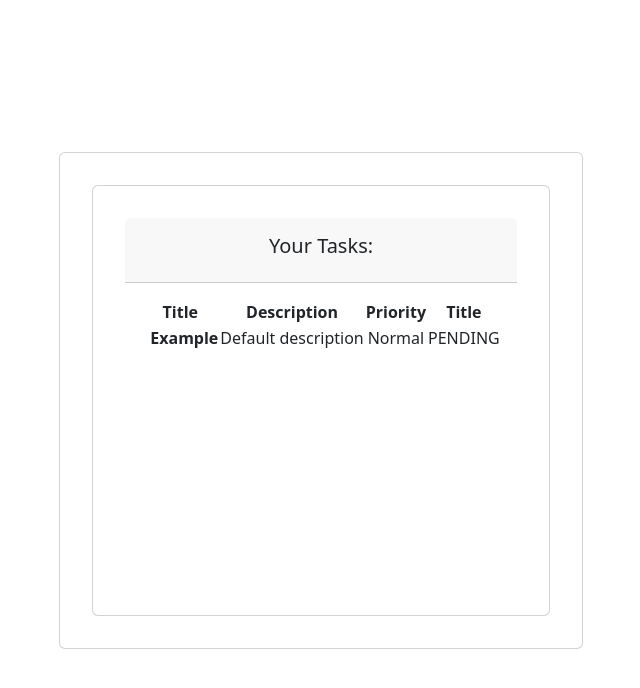
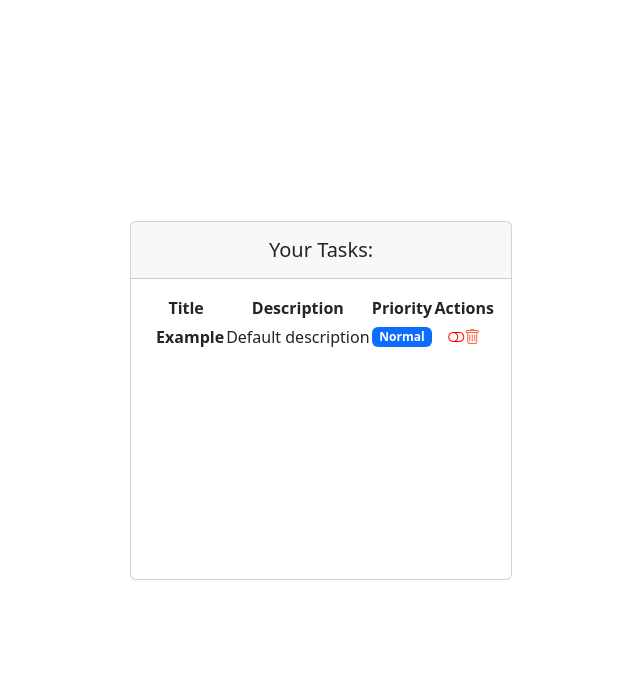
Before and after one commit to lucianogarriga/react-hooks-ob, a React (Vite) app: page / in a window 1280 px wide. Shown: the top 688 px of the page, without its empty margins (319-959 px from the left). Built offline with nearby package versions, Linux system fonts and the light colour scheme.

Commit message:
Add icons and badges to the table

```diff
--- a/package.json
+++ b/package.json
@@ -11,6 +11,7 @@
   },
   "dependencies": {
     "bootstrap": "^5.3.0",
+    "bootstrap-icons": "^1.10.5",
     "node-sass": "^9.0.0",
     "react": "^18.2.0",
     "react-dom": "^18.2.0",
--- a/src/App.jsx
+++ b/src/App.jsx
@@ -12,7 +12,6 @@ function App() {
 
   return (
     <>
-      <div className="card">
       <TaskListComponent></TaskListComponent>
       {/* <Ejemplo1 /> */}
       {/* <Ejemplo2 /> */}
@@ -25,7 +24,6 @@ function App() {
         <p>Este es el children del componente padre</p>
       </Ejemplo4> */}
       {/* <GreetingStyled name="Luciano"></GreetingStyled>  */}
-      </div>
     </>
   );
 }
--- a/src/components/container/task_list.jsx
+++ b/src/components/container/task_list.jsx
@@ -35,11 +35,10 @@ function TaskListComponent() {
   };
 
   return (
-    <div>
     <div className="col-12">
-        <div className="card">
+      <div className="card p-0">
         {/* Card Header - Title */}
-          <div className="card-header p-3">
+        <div className="card-header pt-3">
           <h5>Your Tasks:</h5>
         </div>
         {/* Body - Content */}
@@ -54,7 +53,7 @@ function TaskListComponent() {
                 <th scope="col">Title</th>
                 <th scope="col">Description</th>
                 <th scope="col">Priority</th>
-                  <th scope="col">Title</th>
+                <th scope="col">Actions</th>
               </tr>
             </thead>
             <tbody>
@@ -68,7 +67,6 @@ function TaskListComponent() {
         </div>
       </div>
     </div>
-    </div>
   );
 }
 
--- a/src/components/pure/task.jsx
+++ b/src/components/pure/task.jsx
@@ -4,6 +4,7 @@ import { Task } from "../../models/task.class";
 
 // Import styles
 import "../../styles/task.scss";
+import { LEVELS } from "../../models/levels.enum";
 
 // Colocar task o props es lo mismo
 const TaskComponent = ({ task, changeState }) => {
@@ -14,6 +15,47 @@ const TaskComponent = ({ task, changeState }) => {
     };
   }, []);
 
+  /**
+   * Function that returns a Badge
+   * depends of the level of task
+   */
+  function taskLevelBadge() {
+    switch (task.level) {
+      case LEVELS.NORMAL:
+        return (
+          <h6 className="mb-0 ">
+            <span className="badge bg-primary">{task.level}</span>
+          </h6>
+        );
+      case LEVELS.URGENT:
+        return (
+          <h6 className="mb-0 ">
+            <span className="badge bg-warning">{task.level}</span>
+          </h6>
+        );
+      case LEVELS.BLOCKING:
+        return (
+          <h6 className="mb-0 ">
+            <span className="badge bg-danger">{task.level}</span>
+          </h6>
+        );
+      default:
+        break;
+    }
+  }
+
+  /**
+   * Function that returns a toggle icon
+   * depends if the task is completed or not
+   */
+  function taskCompleted(){
+    return task.completed ? (
+      <i className="bi-toggle-on" style={{ color: "green" }}></i>
+    ) : (
+      <i className="bi-toggle-off" style={{ color: "red" }}></i>
+    )
+  }
+
   return (
     <tr className="fw-normal">
       <th>
@@ -23,26 +65,15 @@ const TaskComponent = ({ task, changeState }) => {
         <span>{task.description}</span>
       </td>
       <td className="align-middle">
-      {/* Sustituir por badge */}
-        <span>{task.level}</span>
+        {taskLevelBadge()}
       </td>
-      <td className="align-middle">
-      {/* Sustituir por iconos */}
-        <span>{task.completed ? "COMPLETED" : "PENDING"}</span>
+      <td className="align-middle p-1">
+        {/* Sustituir por iconos */}
+        {/* Ejemplos con switch/case y con op ternario */}
+        {taskCompleted()}
+        <i className="bi-trash" style={{ color: "tomato" }}></i>
       </td>
     </tr>
-
-    // <div>
-    //   <tr className="task-name">Nombre: {task.name}</tr>
-    //   <tr>Descripcion: {task.description}</tr>
-    //   <tr>Level: {task.level}</tr>
-    //   <tr>This task is: {task.completed
-    //     ? 'COMPLETED'
-    //     : 'PENDING'
-    //   }</tr>
-
-    //   <button onClick={changeState}>Cambiar estado</button>
-    // </div>
   );
 };
 
--- a/src/main.jsx
+++ b/src/main.jsx
@@ -1,7 +1,9 @@
 import React from 'react'
 import ReactDOM from 'react-dom/client'
+
 // Agregamos Bootstrap al proyecto
 import 'bootstrap/dist/css/bootstrap.css'
+import 'bootstrap-icons/font/bootstrap-icons.css';
 import App from './App.jsx'
 
 // ! Los estilos propios deben ir luego de importar Bootstrap
```
Also changed, not shown: 1 other file (tests, documents, lock files or other folders). Lines whose indentation alone changed are shown as unchanged.
